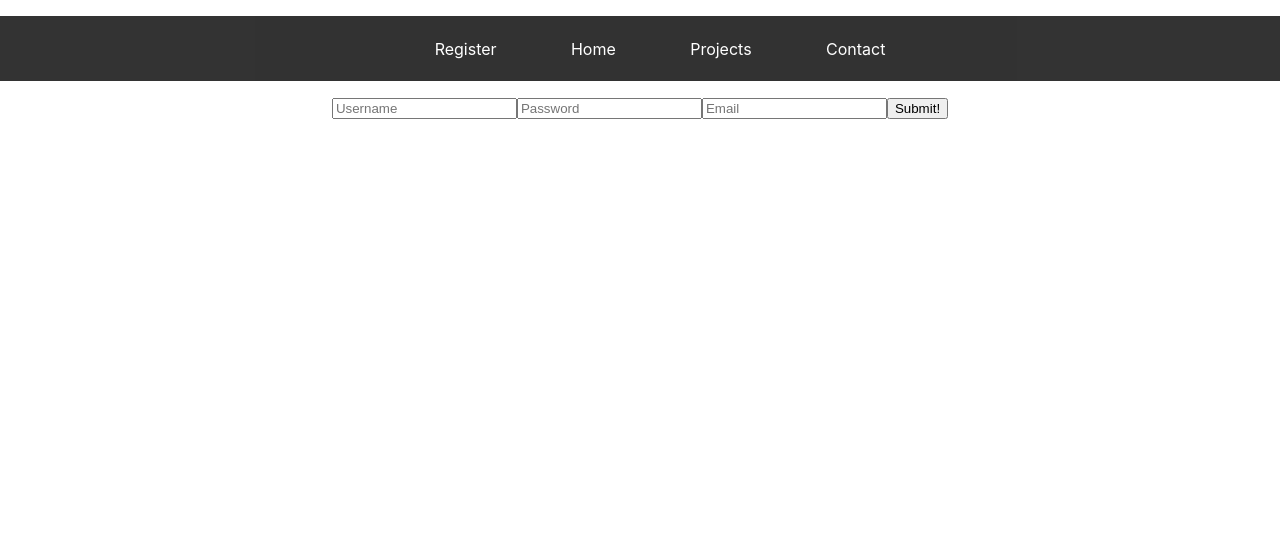
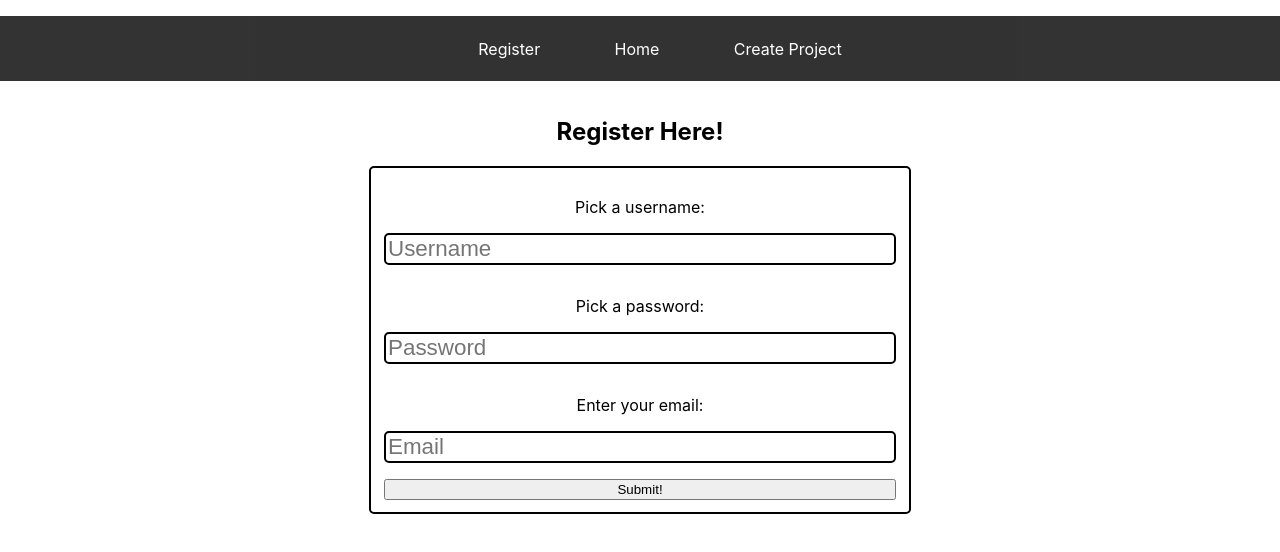
Before and after one commit to Build-Week-DIY-Tracker/front-end, a React (Create React App) app: page /register in a window 1280 px wide. Shown: the top 552 px of the page. Built offline with nearby package versions, Linux system fonts and the light colour scheme.

Commit message:
added nav bar, begun styling

```diff
--- a/src/App.css
+++ b/src/App.css
@@ -35,3 +35,24 @@ a {
   margin-left: 3%;
   margin-right: 3%
 }
+
+.user-form {
+  display: flex;
+  flex-direction: column;
+  align-items: center;
+}
+.register {
+ display: flex;
+ flex-direction: column;
+ width: 40%;
+ border: 2px solid black;
+ border-radius: 5px;
+ padding: 1%;
+}
+
+.register input {
+  font-size: 1.4rem;
+  margin-bottom: 3%;
+  border: 2px solid black;
+  border-radius: 5px;
+}
--- a/src/App.js
+++ b/src/App.js
@@ -1,18 +1,36 @@
-import React from 'react';
+import React, { useState } from 'react';
 import './App.css';
-import UserForm from "./components/Register";
-import RegisterTest from './components/RegisterTest';
+import Register from './components/Register';
 import Login from './components/Login';
 import Navigation from './components/Navigation';
+import ProjectForm from './components/ProjectForm';
+import Projects from './components/Projects';
+import PrivateRoute from './components/PrivateRoute'
 import { Route } from "react-router-dom";
 
 function App() {
+
+  const [projects, setProjects] = useState([])
+
+  const addNewProject = project => {
+    setProjects([...projects, project])
+  }
+
   return (
     <div className="App">
       {/* <Route path = "/register" component = {UserForm} /> */}
       <div className = "navContainer"> <Navigation /></div>
-      <Route path = "/register" component = {RegisterTest} />
+      <Route path = "/register" component = {Register} />
       <Route exact path = "/" component = {Login} />
+      <PrivateRoute
+        exact
+        path = "/projectform"
+        component = {ProjectForm}
+      />
+      <PrivateRoute
+        path = "/projects"
+        component = {Projects}
+      />
     </div>
   );
 }
--- a/src/components/Login.js
+++ b/src/components/Login.js
@@ -1,7 +1,9 @@
 import React, { useState } from 'react'
 import axios from 'axios';
+import { connect } from 'react-redux';
 
-export default function Login() {
+const Login = props => {
+    console.log(props);
     const [user, setUser] = useState({
         username: '',
         password: '',
@@ -16,15 +18,17 @@ export default function Login() {
 
     const handleSubmit = e => {
         e.preventDefault();
-        console.log(user);
         axios.post('https://lrod-diytracker.herokuapp.com/login', `grant_type=password&username=${user.username}&password=${user.password}`, {
-
             headers: {
                 Authorization: `Basic ${btoa('lambda-client:lambda-secret')}`,
                 'Content-Type': 'application/x-www-form-urlencoded'
             }
         })
-        .then(res => { console.log('RESPONSE', res.data) })
+        .then(res => {
+            console.log('RESPONSE', res.data)
+            localStorage.setItem('token', res.data.access_token)
+            props.history.push('/projectform')
+        })
         .catch(err => console.log(err.response));
     }
     return (
@@ -37,3 +41,12 @@ export default function Login() {
         </div>
     )
 }
+
+const mapStateToProps = state => {
+    return {
+        user: state.user,
+    }
+}
+
+
+export default connect(mapStateToProps, {})(Login)
--- a/src/components/Navigation.js
+++ b/src/components/Navigation.js
@@ -1,14 +1,19 @@
 import React from 'react';
-import { Nav, NavItem, NavLink } from 'reactstrap';
+import { Nav, NavItem } from 'reactstrap';
+import { NavLink } from 'react-router-dom';
 
 const Example = (props) => {
   return (
     <div>
       <Nav>
-        <NavLink href="/register">Register</NavLink> <NavLink href="/">Home</NavLink> <NavLink href="#">Projects</NavLink> <NavLink href="#">Contact</NavLink>
+        <NavLink exact to="/register">Register</NavLink>
+        <NavLink exact to="/">Home</NavLink>
+        {/* <NavLink to="#">Projects</NavLink>  */}
+        {/* <NavLink to="#">Contact</NavLink> */}
+        <NavLink exact to="/projectform">Create Project</NavLink>
       </Nav>
     </div>
-  );
+  )
 }
 
 export default Example;
--- a/src/components/ProjectForm.js
+++ b/src/components/ProjectForm.js
@@ -0,0 +1,86 @@
+import React, {useState, useEffect} from "react";
+import axios from "axios";
+import { axiosWithAuth } from '../utils/axiosWithAuth'
+import { withFormik, Form, Field } from "formik";
+import * as Yup from "yup";
+import { connect } from 'react-redux';
+
+const ProjectForm = ({ values, touched, errors, status }) => {
+    const [projects, setProjects] = useState([])
+    useEffect(() => {
+        status && setProjects(projects => [...projects, status])
+    }, [status])
+
+    const handleClick = e => {
+        e.preventDefault();
+        axiosWithAuth().get('https://lrod-diytracker.herokuapp.com/projects/all')
+        .then(res => console.log(res))
+        .catch(err => console.log(err));
+    }
+
+    return (
+        <div className = "project-form">
+            <Form>
+                <Field type="text" name="projectname" placeholder= "Project Name Here" />
+                {touched.project && errors.project && (
+                    <p className= "error">{errors.project}</p>
+                )}
+                <Field type="text" name="projectlink" placeholder= "Project Name Here" />
+                {/* <Field type="text" name="date" placeholder= "Date of project here" />
+                {touched.project && errors.speciies && (
+                    <p className= "error">{errors.date}</p>
+                )}
+                <Field type= "text" name="step1" placeholder= "Step 1" />
+                <Field type= "text" name="step2" placeholder= "Step 2" />
+                <Field type= "text" name="step3" placeholder= "Step 3" />
+                <Field type= "text" name="step4" placeholder= "Step 4" />
+                <Field type= "text" name="step5" placeholder= "Step 5" />
+                <Field type= "text" name="step6" placeholder= "Step 6" />
+                <Field type= "text" name="step7" placeholder= "Step 7" />
+                <Field type= "text" name="step8" placeholder= "Step 8" /> */}
+                <button type='submit'>submit here</button>
+            </Form>
+            <button type='button' onClick={handleClick}>test</button>
+        </div>
+    )
+}
+
+//, date, step1, step2, step3, step4, step5, step6, step7, step8
+
+// date: date || "",
+// step1: step1 || " ",
+// step2: step2 || " ",
+// step3: step3 || " ",
+// step4: step4 || " ",
+// step5: step5 || " ",
+// step6: step6 || " ",
+// step7: step7 || " ",
+// step8: step8 || " ",
+
+const FormikProjectForm = withFormik({
+    mapPropsToValues({ projectname, projectlink }) {
+        return {
+            projectname: projectname || "",
+            projectlink: projectlink || ''
+    };
+    },
+    validationSchema: Yup.object().shape({
+        projectname: Yup.string().required(),
+        projectlink: Yup.string().required()
+    }),
+    handleSubmit(values, {setStatus}) {
+        console.log(values)
+        axiosWithAuth().post(`https://lrod-diytracker.herokuapp.com/users/project/4`, values)
+            .then(res => { console.log('RESPONSE', res) })
+            .catch(err => console.log(err.response));
+    }
+})(ProjectForm);
+
+
+const mapStateToProps = state => {
+    return {
+
+    }
+}
+
+export default connect(null, {})(FormikProjectForm);
--- /dev/null
+++ b/src/components/Projects.js
@@ -0,0 +1,40 @@
+import React, { useEffect } from "react";
+import { connect } from 'react-redux';
+import { fetchProjects } from '../actions';
+
+const Projects = props => {
+    console.log(props)
+    useEffect(() => {
+      props.fetchProjects();
+    }, [])
+  return (
+    <div className="projects-list">
+      {props.projects.map((project, index) => {
+        return (
+          <div className="note" key={index}>
+            <h2>{project.projectname}</h2>
+            <p>Date: {project.date}</p>
+            <h3>Steps</h3>
+            <p>{project.step1}</p>
+            <p>{project.step2}</p>
+            <p>{project.step3}</p>
+            <p>{project.step4}</p>
+            <p>{project.step5}</p>
+            <p>{project.step6}</p>
+            <p>{project.step7}</p>
+            <p>{project.step8}</p>
+          </div>
+        );
+      })}
+    </div>
+  );
+};
+
+const mapStateToProps = state => {
+    return {
+        projects: state.projects
+    }
+}
+
+
+export default connect(mapStateToProps, { fetchProjects })(Projects);
--- a/src/components/Register.js
+++ b/src/components/Register.js
@@ -1,76 +1,40 @@
-import React, {useState, useEffect} from "react";
-import axios from "axios";
-import { withFormik, Form, Field } from "formik";
-import * as Yup from "yup";
+import React, { useState } from 'react'
+import axios from 'axios';
 
-const UserForm = ({touched, errors, status }) => {
-    const [users, setUsers] = useState([])
-    useEffect(() => {
-      status && setUsers(user => [...user, status])
-    },[status])
+export default function RegisterTest() {
+    const [user, setUser] = useState({
+        username: '',
+        password: '',
+        primaryemail: '',
+    })
+
+    const handleChange = e => {
+        setUser({
+            ...user,
+            [e.target.name]: e.target.value
+        })
+    }
+
+    const handleSubmit = e => {
+        e.preventDefault();
+        console.log(user);
+        axios.post('https://lrod-diytracker.herokuapp.com/createnewuser',
+        user) .then(res => { console.log('RESPONSE', res.data) })
+        .catch(err => console.log(err.response));
+    }
+
     return (
-      <div className="user-form">
-        <Form>
-          {/* <Field type="text" name="name" placeholder="Name" />
-          {touched.name && errors.name && (
-            <p className="error">{errors.name}</p>
-          )} */}
-          <Field type="text" name="username" placeholder="Username" />
-          {touched.username && errors.username && (
-            <p className="error">{errors.username}</p>
-          )}
-          <Field type="text" name="password" placeholder="Password" />
-          {touched.password && errors.password && (
-            <p className="error">{errors.password}</p>
-          )}
-          <Field type="text" name="email" placeholder="Email" />
-          {touched.email && errors.email && (
-            <p className="error">{errors.email}</p>
-          )}
-          <button type="submit">Submit!</button>
-        </Form>
-      </div>
-    );
-  };
-  const FormikUserForm = withFormik({
-    mapPropsToValues({ name, username, email, password}) {
-      return {
-        // name: name || "",
-        username: username || "",
-        password: password || "",
-        primaryemail: email || "",
-      };
-    },
-    validationSchema: Yup.object().shape({
-      username: Yup.string().required(),
-      password: Yup.string().required(),
-      primaryemail: Yup.string().required(),
-    }),
-    handleSubmit(values, {setStatus}) {
-      axios.post('https://lrod-diytracker.herokuapp.com/createnewuser', values)
-            .then(res => { setStatus(res.data); console.log(res.data) })
-            .catch(err => console.log(err.response));
-      }
-  })(UserForm);
-  export default FormikUserForm;
-
-
-
-
-
-  // const UserForm = ({touched, errors, status }) => {
-  //   const [users, setUsers] = useState([])
-  //   useEffect(() => {
-  //     status && setUsers(user => [...user, status])
-  //   },[status])
-  //   return (
-  //     <div className="user-form">
-  //       <form>
-  //         <input type="text" name="username" placeholder="Username" onChange={handleChange} />
-  //         <input type="password" name="password" placeholder="Password" onChange={handleChange} />
-  //         <input type="text" name="email" placeholder="Email" onChange={handleChange} />
-  //         <button type="submit">Submit!</button>
-  //       </form>
-  //     </div>
-  //   );
-  // };
+        <div className="user-form">
+          <h2>Register Here!</h2>
+            <form onSubmit={handleSubmit} className="register">
+                <p>Pick a username:</p>
+                <input required type="text" name="username" placeholder="Username" onChange={handleChange} />
+                <p>Pick a password:</p>
+                <input required type="password" name="password" placeholder="Password" onChange={handleChange} />
+                <p>Enter your email:</p>
+                <input required type="text" name="primaryemail" placeholder="Email" onChange={handleChange} />
+                <button type="submit">Submit!</button>
+            </form>
+        </div>
+    )
+}
--- a/src/components/RegisterTest.js
+++ /dev/null
@@ -1,38 +0,0 @@
-import React, { useState } from 'react'
-import axios from 'axios';
-
-export default function RegisterTest() {
-    const [user, setUser] = useState({
-        username: '',
-        password: '',
-        primaryemail: '',
-    })
-
-    const handleChange = e => {
-        setUser({
-            ...user,
-            [e.target.name]: e.target.value
-        })
-    }
-
-    const handleSubmit = e => {
-        e.preventDefault();
-        console.log(user);
-        axios.post('https://lrod-diytracker.herokuapp.com/createnewuser',
-        `grant_type=password&username=${user.username}&password=${user.password}`,
-        {
-        }) .then(res => { console.log('RESPONSE', res.data) })
-        .catch(err => console.log(err.response));
-    }
-
-    return (
-        <div className="user-form">
-            <form onSubmit={handleSubmit}>
-                <input type="text" name="username" placeholder="Username" onChange={handleChange} />
-                <input type="password" name="password" placeholder="Password" onChange={handleChange} />
-                <input type="text" name="primaryemail" placeholder="Email" onChange={handleChange} />
-                <button type="submit">Submit!</button>
-            </form>
-        </div>
-    )
-}
--- a/src/utils/axiosWithAuth.js
+++ b/src/utils/axiosWithAuth.js
@@ -3,7 +3,7 @@ import axios from 'axios';
 export const axiosWithAuth = () => {
     const token = localStorage.getItem('token');
     return axios.create({
-        baseUrl: 'https://lrod-diytracker.herokuapp.com/',
+        baseUrl: '',
         headers: {
             Authorization: token,
         }
```
Also changed, not shown: src/actions/index.js (+14 -0 lines), src/reducer/index.js (+12 -3 lines), src/components/Project.js (deleted).
